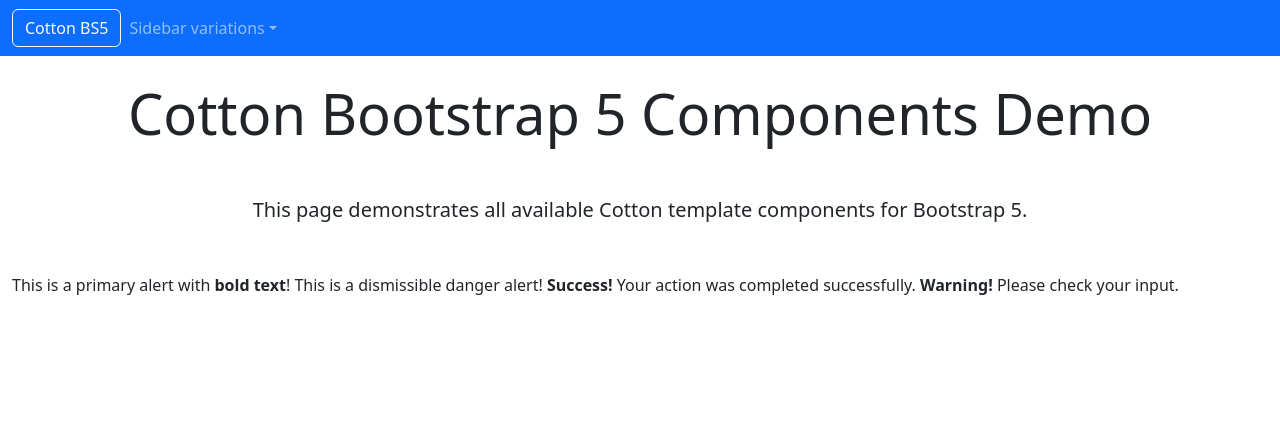
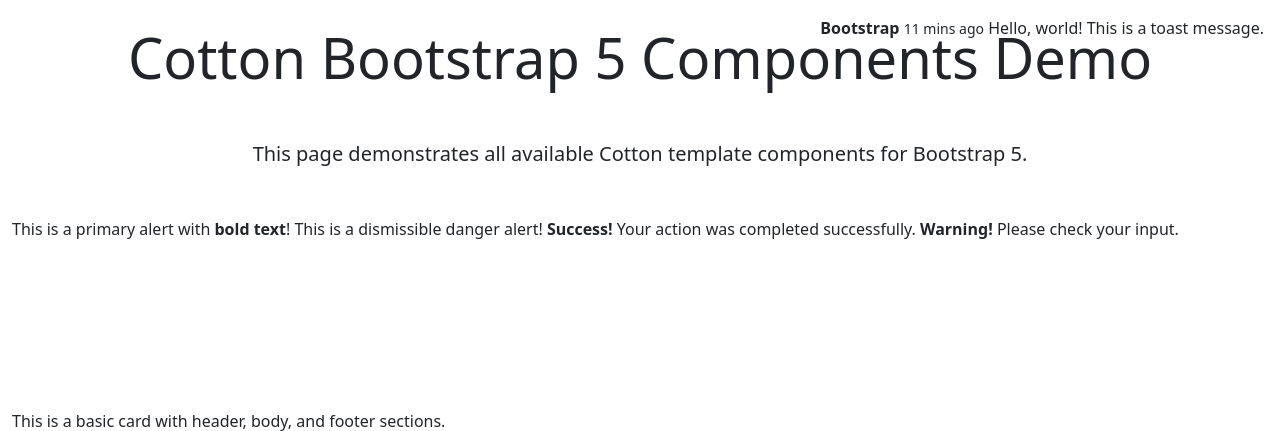
Before and after one commit to SamuelJennings/cotton-bs5, a Django app: template example/templates/example/home.html in a window 1280 px wide. Shown: the top 431 px of the page. Run offline with Django 3.2, Linux system fonts and the light colour scheme; the template is opened without the code that fills it, so the values that code supplies are empty; some libraries are stand-ins or nearby versions.

Commit message:
example app

```diff
--- a/example/templates/base.html
+++ b/example/templates/base.html
@@ -19,50 +19,6 @@
     </style>
   </head>
   <body>
-    <nav class="navbar sticky-top navbar-expand-lg navbar-dark bg-primary">
-      <div class="container-fluid">
-        <a class="btn btn-outline-light"
-           href="{% url 'home' %}">Cotton BS5</a>
-        <button class="navbar-toggler"
-                type="button"
-                data-bs-toggle="collapse"
-                data-bs-target="#navbarNav"
-                aria-controls="navbarNav"
-                aria-expanded="false"
-                aria-label="Toggle navigation">
-          <span class="navbar-toggler-icon"></span>
-        </button>
-        <div class="collapse navbar-collapse" id="navbarNav">
-          <ul class="navbar-nav">
-            <li class="nav-item dropdown">
-              <a class="nav-link dropdown-toggle"
-                 href="#"
-                 role="button"
-                 data-bs-toggle="dropdown"
-                 aria-expanded="false">Sidebar variations</a>
-              <ul class="dropdown-menu">
-                <li>
-                  <a class="dropdown-item"
-                     href="{% url "secondary_empty" %}">Secondary Empty</a>
-                </li>
-                <li>
-                  <a class="dropdown-item"
-                     href="{% url "primary_empty" %}">Primary Empty</a>
-                </li>
-                <li>
-                  <a class="dropdown-item"
-                     href="{% url "secondary_removed" %}">Secondary Hidden</a>
-                </li>
-                <li>
-                  <a class="dropdown-item"
-                     href="{% url "primary_removed" %}">Primary Hidden</a>
-                </li>
-              </ul>
-            </li>
-          </ul>
-        </div>
-      </div>
-    </nav>
     {% block content %}
     {% endblock content %}
     <link rel="stylesheet"
```
